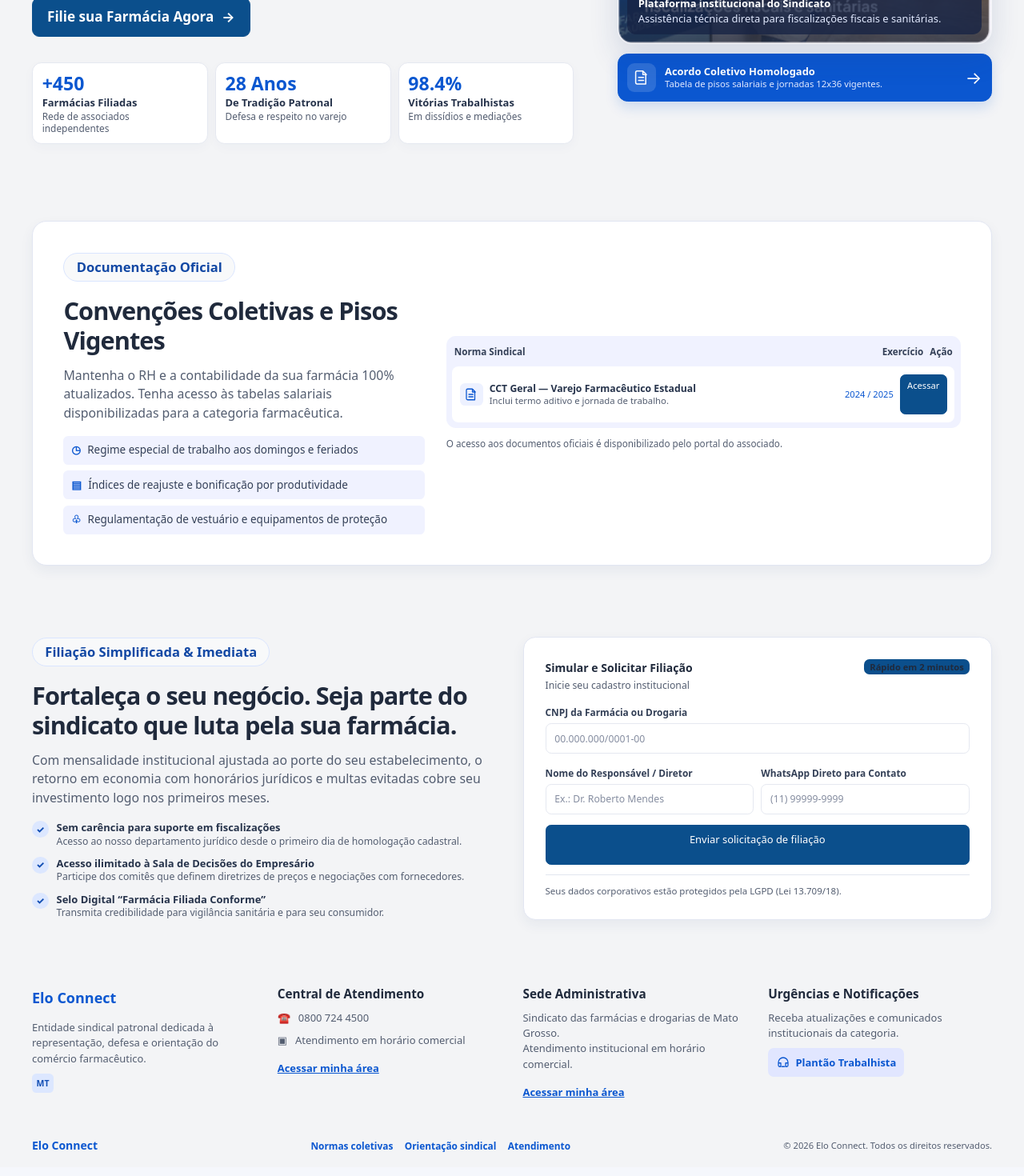
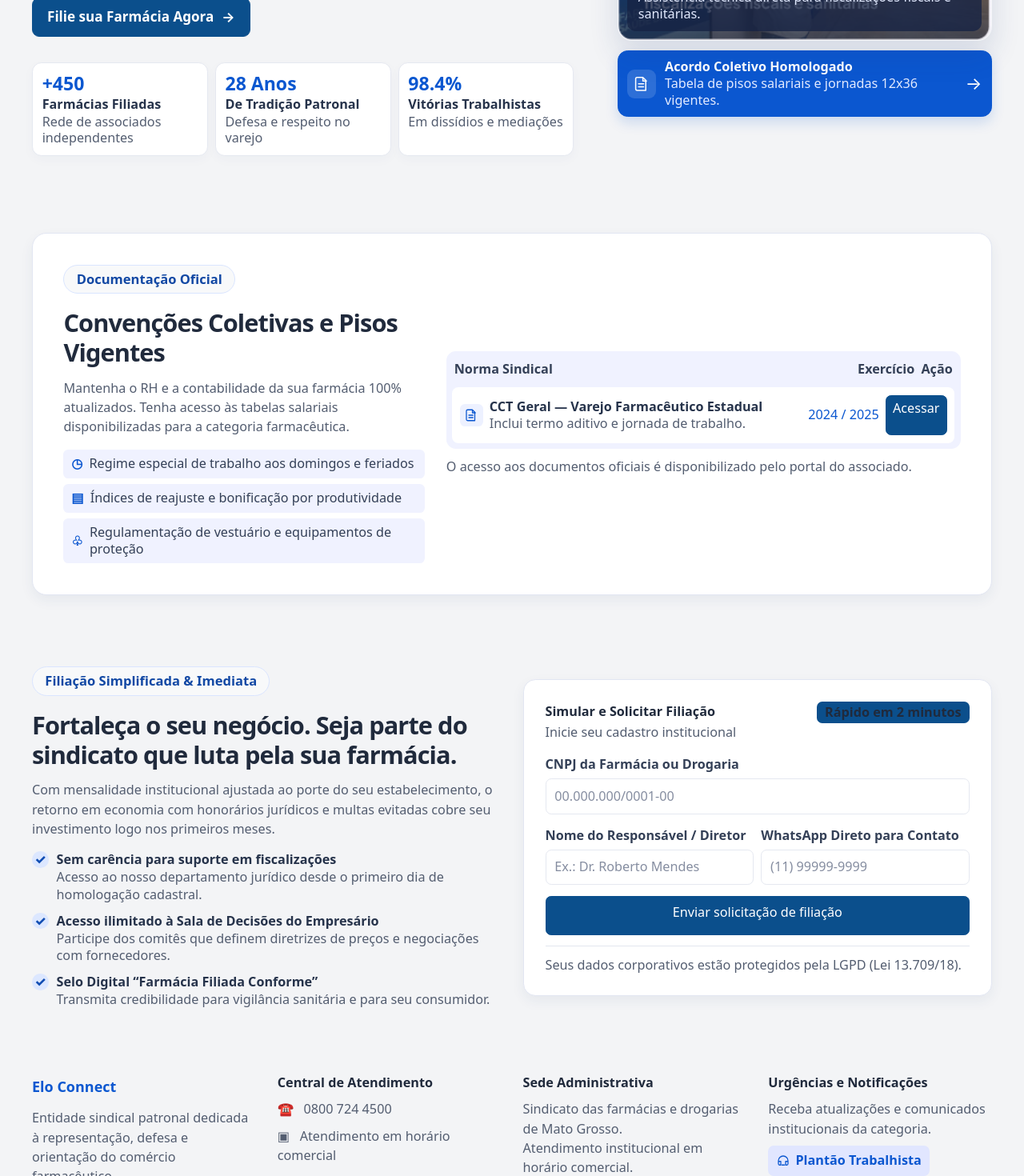
Before and after one commit to eloconnect/platform, a React (Vite) app in the folder apps/web/: page / in a window 1280 px wide. Shown: the part 540-2010 px from the top of the page at 80% size. Built offline with nearby package versions, Linux system fonts and the light colour scheme; no server answers.

Commit message:
fix(web): aumentar fontes pequenas da landing publica (RNF01)

```diff
--- a/apps/web/src/estilos/tema.scss
+++ b/apps/web/src/estilos/tema.scss
@@ -504,14 +504,14 @@
 
 .vitrine-metrica span {
   color: #26334b;
-  font-size: 0.72rem;
+  font-size: 0.9rem;
   font-weight: 700;
   line-height: 1.25;
 }
 
 .vitrine-metrica small {
   color: #535d70;
-  font-size: 0.66rem;
+  font-size: 0.9rem;
   line-height: 1.25;
 }
 
@@ -544,7 +544,7 @@
   border-radius: 0.6rem;
   background: #162344c9;
   color: #fff;
-  font-size: 0.72rem;
+  font-size: 0.9rem;
   line-height: 1.3;
 }
 
@@ -587,12 +587,13 @@
   min-width: 0;
   flex: 1;
   flex-direction: column;
-  font-size: 0.72rem;
+  font-size: 0.9rem;
   line-height: 1.3;
 }
 
 .vitrine-atualizacao small {
   color: #e2eaff;
+  font-size: 0.9rem;
 }
 
 .vitrine-seta {
@@ -633,7 +634,7 @@
 .vitrine-texto-secao {
   margin: 0.75rem 0 0;
   color: #535d70;
-  font-size: 0.88rem;
+  font-size: 0.9rem;
   line-height: 1.5;
 }
 
@@ -655,7 +656,7 @@
   border-radius: 0.35rem;
   background: #f0f2ff;
   color: #344057;
-  font-size: 0.75rem;
+  font-size: 0.9rem;
   line-height: 1.3;
 }
 
@@ -681,7 +682,7 @@
 
 .vitrine-tabela-cabecalho {
   color: #344057;
-  font-size: 0.65rem;
+  font-size: 0.9rem;
   font-weight: 700;
 }
 
@@ -716,24 +717,24 @@
   min-width: 0;
   flex-direction: column;
   color: #26334b;
-  font-size: 0.68rem;
+  font-size: 0.9rem;
   line-height: 1.3;
 }
 
 .vitrine-documento-titulo small {
   color: #535d70;
-  font-size: 0.63rem;
+  font-size: 0.9rem;
 }
 
 .vitrine-periodo {
   color: #0b57d0;
-  font-size: 0.62rem;
+  font-size: 0.9rem;
   white-space: nowrap;
 }
 
 .vitrine-download {
   padding: 0.35rem 0.45rem;
-  font-size: 0.62rem;
+  font-size: 0.9rem;
   line-height: 1.1;
   text-decoration: none;
 }
@@ -741,7 +742,7 @@
 .vitrine-nota-documentos {
   margin: 0.55rem 0 0;
   color: #535d70;
-  font-size: 0.65rem;
+  font-size: 0.9rem;
 }
 
 .vitrine-filiacao {
@@ -756,7 +757,7 @@
   display: flex;
   gap: 0.55rem;
   color: #26334b;
-  font-size: 0.72rem;
+  font-size: 0.9rem;
   line-height: 1.35;
 }
 
@@ -769,7 +770,7 @@
   border-radius: 50%;
   background: #dce7ff;
   color: #104db3;
-  font-size: 0.65rem;
+  font-size: 0.9rem;
   font-weight: 800;
 }
 
@@ -780,7 +781,7 @@
 
 .vitrine-vantagens small {
   color: #535d70;
-  font-size: 0.68rem;
+  font-size: 0.9rem;
 }
 
 .vitrine-formulario {
@@ -805,23 +806,23 @@
   display: flex;
   flex-direction: column;
   color: #202a3c;
-  font-size: 0.78rem;
+  font-size: 0.9rem;
 }
 
 .vitrine-formulario-titulo small {
   color: #535d70;
-  font-size: 0.68rem;
+  font-size: 0.9rem;
 }
 
 .vitrine-formulario-titulo .badge {
-  font-size: 0.62rem;
+  font-size: 0.9rem;
   white-space: nowrap;
 }
 
 .vitrine-campos-previa {
   margin: 0.8rem 0 0.25rem;
   color: #344057;
-  font-size: 0.66rem;
+  font-size: 0.9rem;
   font-weight: 650;
 }
 
@@ -832,12 +833,12 @@
   border-radius: 0.4rem;
   background: #fff;
   color: #858da0;
-  font-size: 0.68rem;
+  font-size: 0.9rem;
 }
 
 .vitrine-enviar {
   margin-top: 0.75rem;
-  font-size: 0.72rem;
+  font-size: 0.9rem;
   text-decoration: none;
 }
 
@@ -846,7 +847,7 @@
   padding-top: 0.65rem;
   border-top: 1px solid #e2e6ef;
   color: #535d70;
-  font-size: 0.64rem;
+  font-size: 0.9rem;
   line-height: 1.4;
 }
 
@@ -859,20 +860,20 @@
 .vitrine-rodape p {
   margin: 0.5rem 0;
   color: #535d70;
-  font-size: 0.72rem;
+  font-size: 0.9rem;
   line-height: 1.5;
 }
 
 .vitrine-rodape h2 {
   margin: 0 0 0.6rem;
   color: #202a3c;
-  font-size: 0.85rem;
+  font-size: 0.9rem;
   font-weight: 750;
 }
 
 .vitrine-rodape a {
   color: #0b57d0;
-  font-size: 0.72rem;
+  font-size: 0.9rem;
   font-weight: 650;
 }
 
@@ -897,7 +898,7 @@
   border-radius: 0.3rem;
   background: #dce7ff;
   color: #104db3;
-  font-size: 0.58rem;
+  font-size: 0.9rem;
   font-weight: 750;
 }
 
@@ -933,7 +934,7 @@
 
 .vitrine-rodape-base-conteudo > strong {
   color: #0b57d0;
-  font-size: 0.78rem;
+  font-size: 0.9rem;
 }
 
 .vitrine-rodape-base nav {
@@ -943,13 +944,13 @@
 }
 
 .vitrine-rodape-base nav a {
-  font-size: 0.66rem;
+  font-size: 0.9rem;
   text-decoration: none;
 }
 
 .vitrine-rodape-base small {
   color: #535d70;
-  font-size: 0.62rem;
+  font-size: 0.9rem;
 }
 
 .voltar-vitrine {
@@ -1188,7 +1189,7 @@
 @media (max-width: 767.98px) {
   .site-utility-content {
     min-height: 1.8rem;
-    font-size: 0.72rem;
+    font-size: 0.9rem;
   }
 
   .site-utility-content > span {
@@ -1212,7 +1213,7 @@
   }
 
   .vitrine-metrica small {
-    font-size: 0.58rem;
+    font-size: 0.9rem;
   }
 
   .vitrine-documento {
```
